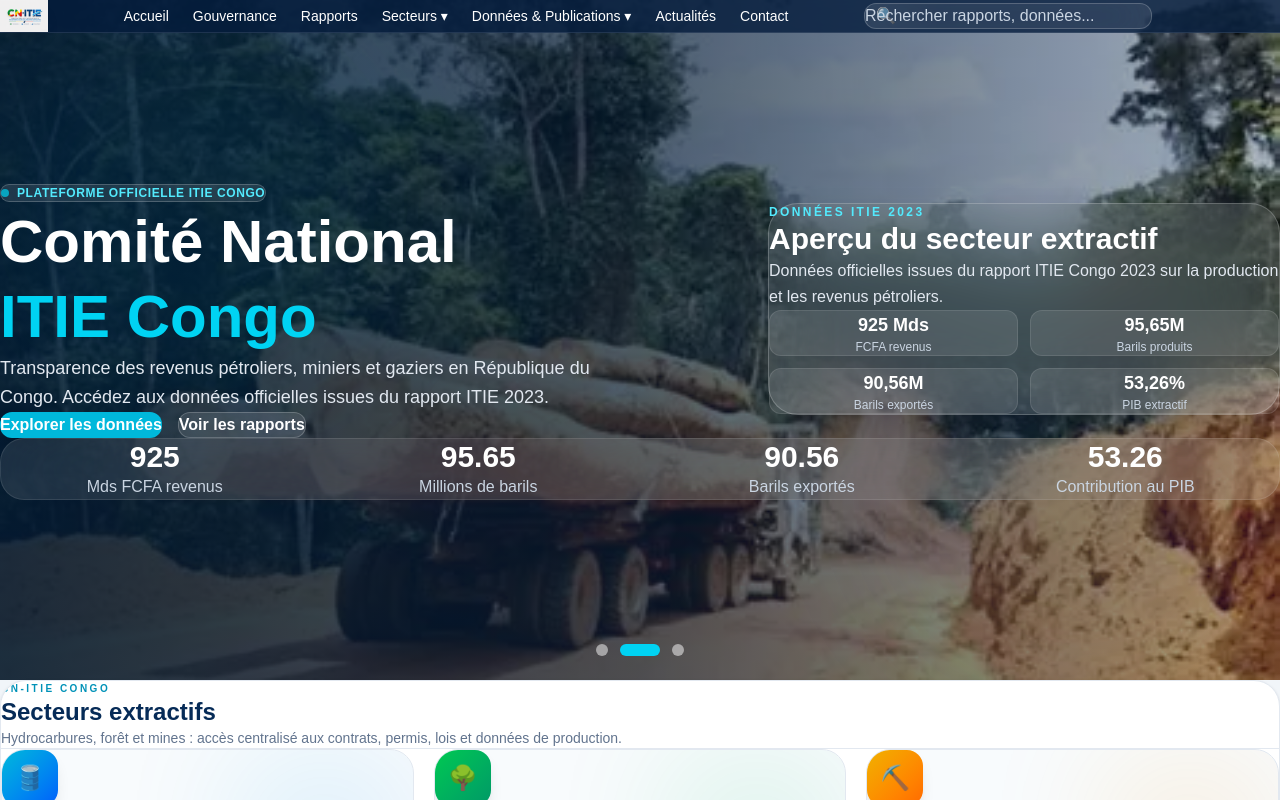
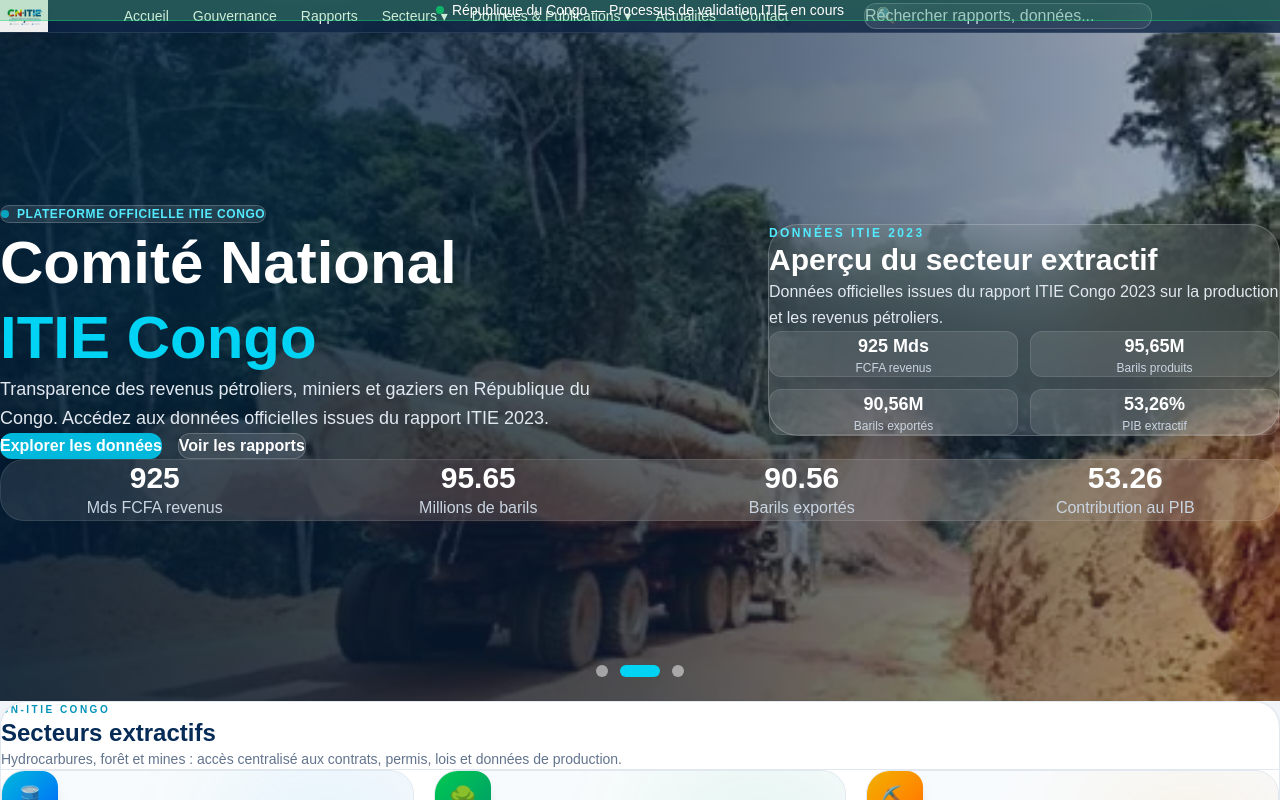
Before and after one commit to athysdavid-hash/cn-itie, a Next.js app: page / in a window 1280 px wide. Shown: the top 800 px of the page. Built offline with nearby package versions, Linux system fonts and the light colour scheme.

Commit message:
Ajout bandeau validation ITIE Congo

```diff
--- a/app/layout.tsx
+++ b/app/layout.tsx
@@ -1,5 +1,6 @@
 import "./globals.css"
 import "leaflet/dist/leaflet.css"
+
 export const metadata = {
   title: "CN-ITIE Congo",
   description: "Plateforme des données extractives",
@@ -12,7 +13,23 @@
 }) {
   return (
     <html lang="fr">
-      <body>{children}</body>
+      <body className="pt-0">
+
+        {/* 🔥 BANDEAU ITIE GLOBAL (TOUJOURS EN HAUT) */}
+        <div className="w-full bg-green-600/20 border-b border-green-400/40 text-center py-2 text-sm text-white flex items-center justify-center gap-2 z-[60] relative">
+
+          <span className="w-2 h-2 bg-green-400 rounded-full animate-pulse"></span>
+
+          <span className="font-medium">
+            République du Congo — Processus de validation ITIE en cours
+          </span>
+
+        </div>
+
+        {/* RESTE DU SITE */}
+        {children}
+
+      </body>
     </html>
   )
 }
--- a/components/Navbar.tsx
+++ b/components/Navbar.tsx
@@ -59,7 +59,7 @@
             </div>
           </div>
 
-          {/* DONNÉES & PUBLICATIONS (NOUVEAU MENU) */}
+          {/* DONNÉES & PUBLICATIONS (MIS À JOUR) */}
           <div className="relative group">
 
             <span className="text-white hover:text-cyan-300 cursor-pointer transition">
@@ -72,8 +72,14 @@
                 📊 Open Data
               </Link>
 
-              <Link href="/rapport" className="block px-4 py-3 text-white hover:bg-cyan-500/20 transition">
-                📄 Rapports ITIE
+              {/* ❌ RAPPORT ITIE SUPPRIMÉ */}
+
+              <Link href="/resultats-impacts" className="block px-4 py-3 text-white hover:bg-cyan-500/20 transition">
+                📈 Résultats et impacts
+              </Link>
+
+              <Link href="/plan-travail" className="block px-4 py-3 text-white hover:bg-cyan-500/20 transition">
+                🗂️ Plan de travail
               </Link>
 
               <Link href="/propriete-reelle" className="block px-4 py-3 text-white hover:bg-cyan-500/20 transition">
```
